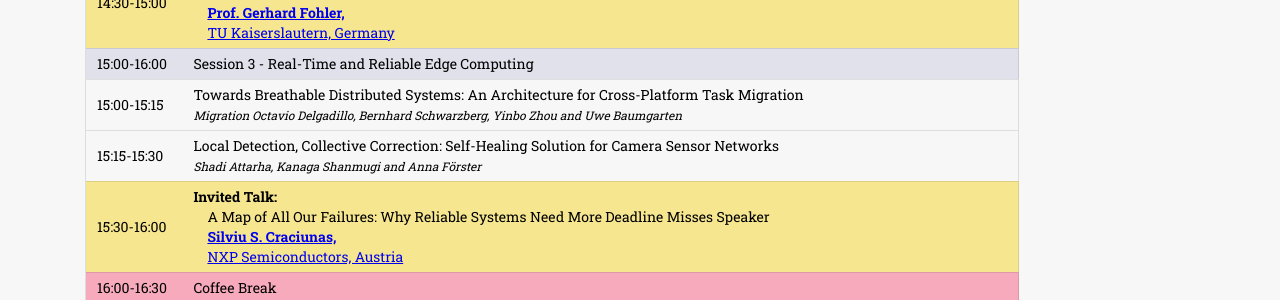
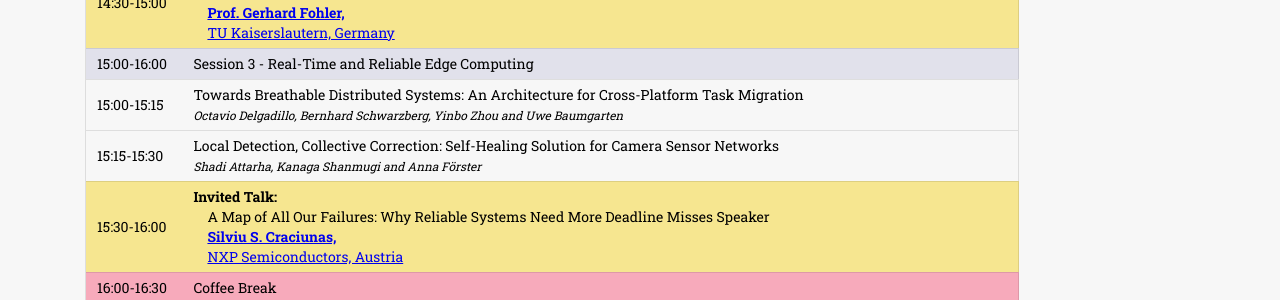
Before and after one commit to RAGE-Workshop/2026, a Jekyll site: the page built from agenda.markdown, in a window 1280 px wide and 900 px high, scrolled down 1107 px. Shown: the part 152-452 px from the top of the window. Built offline with Jekyll 4.4.1, drawn with Linux system fonts in a browser that asks for light colours; some web fonts are replaced.

Commit message:
Ooops minor fix!

```diff
--- a/agenda.markdown
+++ b/agenda.markdown
@@ -133,7 +133,7 @@ permalink: /agenda/
             <td>
                 Towards Breathable Distributed Systems: An Architecture for Cross-Platform Task Migration
                 <br>
-                <span class="program-speaker">Migration Octavio Delgadillo, Bernhard Schwarzberg, Yinbo Zhou and Uwe Baumgarten</span>
+                <span class="program-speaker">Octavio Delgadillo, Bernhard Schwarzberg, Yinbo Zhou and Uwe Baumgarten</span>
             </td>
         </tr>
         <tr>
```
